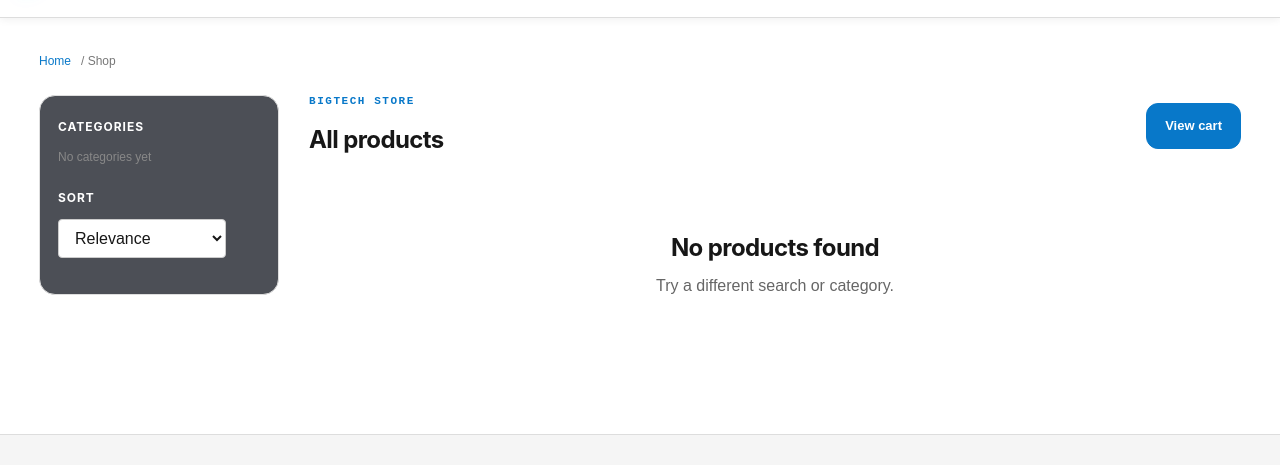
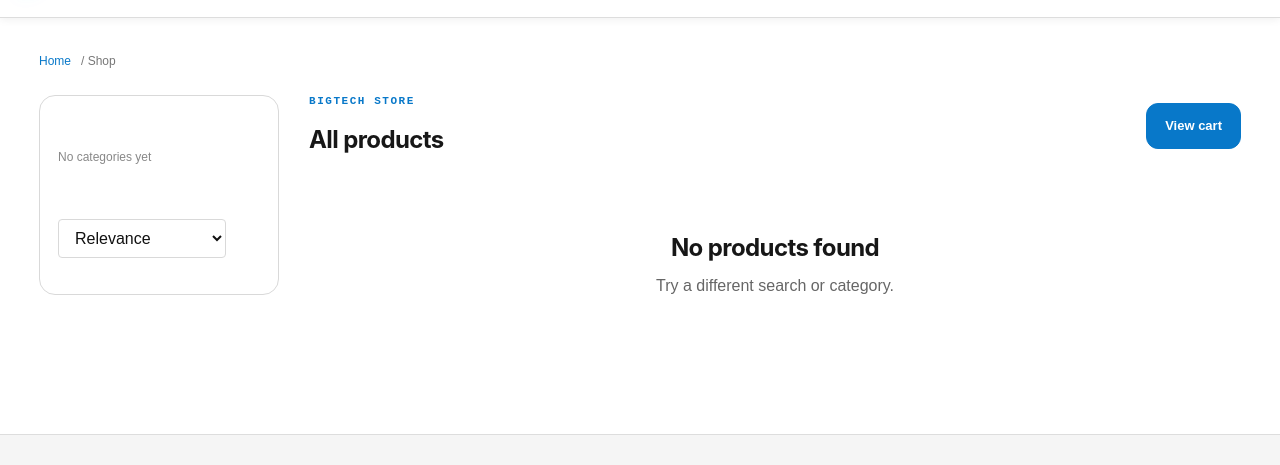
Before and after one commit to bigtechsolution270-del/BIGTECH, a website: page category.html in a window 1280 px wide. Shown: the part 93-558 px from the top of the page. Drawn offline with Linux system fonts and the light colour scheme; no server answers.

Commit message:
Fix categories panel color

```diff
--- a/style.css
+++ b/style.css
@@ -800,3 +800,32 @@
 .category-tile label {
   color: #171717 !important;
 }
+
+/* Categories panel - white theme */
+.category-sidebar,
+.filters,
+.filter-panel,
+.categories,
+.category-filter {
+  background: #ffffff !important;
+  color: #111111 !important;
+  border-color: #d9d9d9 !important;
+}
+
+.category-sidebar label,
+.filters label,
+.filter-panel label,
+.categories label,
+.category-filter label {
+  color: #111111 !important;
+}
+
+.category-sidebar select,
+.filters select,
+.filter-panel select,
+.categories select,
+.category-filter select {
+  background: #ffffff !important;
+  color: #111111 !important;
+  border-color: #d9d9d9 !important;
+}
```
